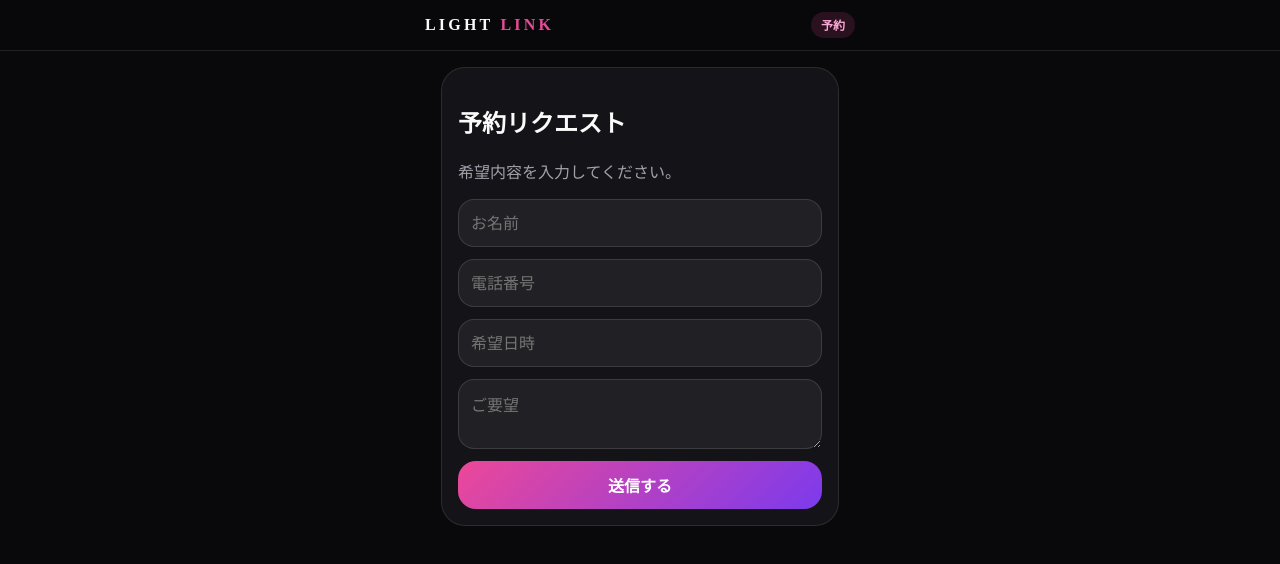
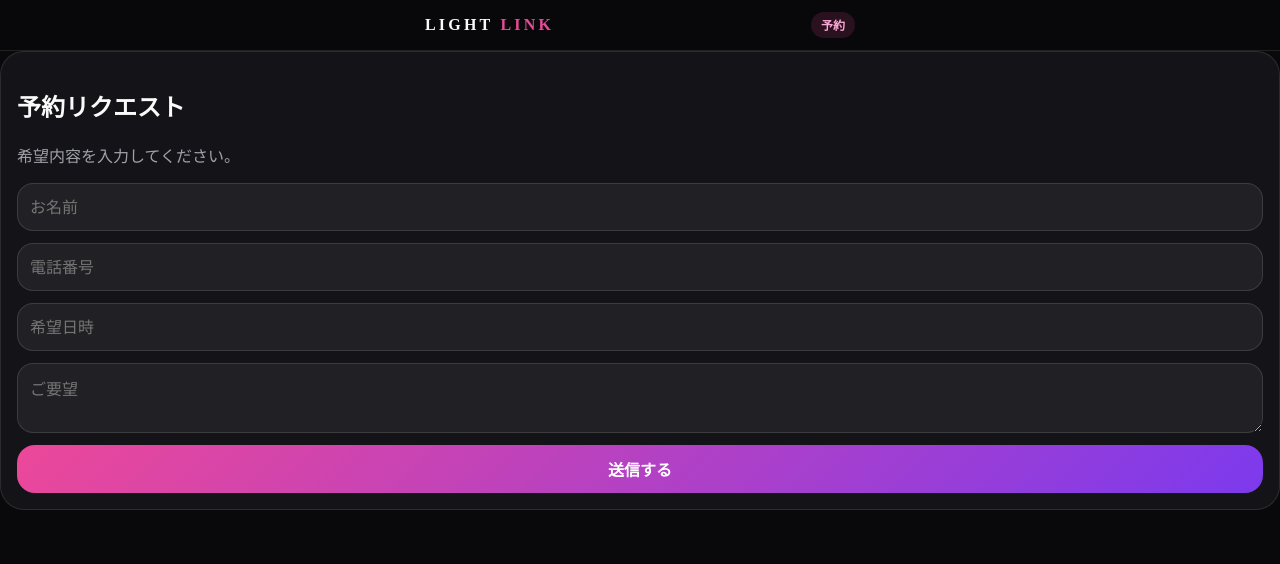
Before and after one commit to misa0324111-cmd/light-link, a Next.js app: page /reservation/new in a window 1280 px wide. Shown: the top 564 px of the page. Built offline with nearby package versions, Linux system fonts and the light colour scheme; no server answers.

Commit message:
Fix reservation page Next.js 15

```diff
--- a/app/reservation/new/page.tsx
+++ b/app/reservation/new/page.tsx
@@ -2,16 +2,34 @@ import { Header } from '@/components/Header'
 import { getTalent } from '@/lib/data'
 import { ReservationForm } from '@/components/ReservationForm'
 
-export default function Reservation({ searchParams }: { searchParams:{talent?:string} }) {
-  const talent=searchParams.talent ? getTalent(searchParams.talent) : undefined
+export default async function Reservation({
+  searchParams,
+}: {
+  searchParams: Promise<{ talent?: string }>
+}) {
+  const params = await searchParams
+
+  const talent = params.talent
+    ? getTalent(params.talent)
+    : undefined
+
   return (
     <>
-      <Header label="予約"/>
-      <main className="page grid">
+      <Header label="予約" />
+
+      <main className="page_grid">
         <section className="card">
           <h1>予約リクエスト</h1>
-          <p className="muted">希望内容を入力してください。{talent ? `対象: ${talent.name}` : ''}</p>
-          <ReservationForm talentId={talent?.id} storeId={talent?.storeId} />
+
+          <p className="muted">
+            希望内容を入力してください。
+            {talent ? ` 対象: ${talent.name}` : ''}
+          </p>
+
+          <ReservationForm
+            talentId={talent?.id}
+            storeId={talent?.storeId}
+          />
         </section>
       </main>
     </>
```
